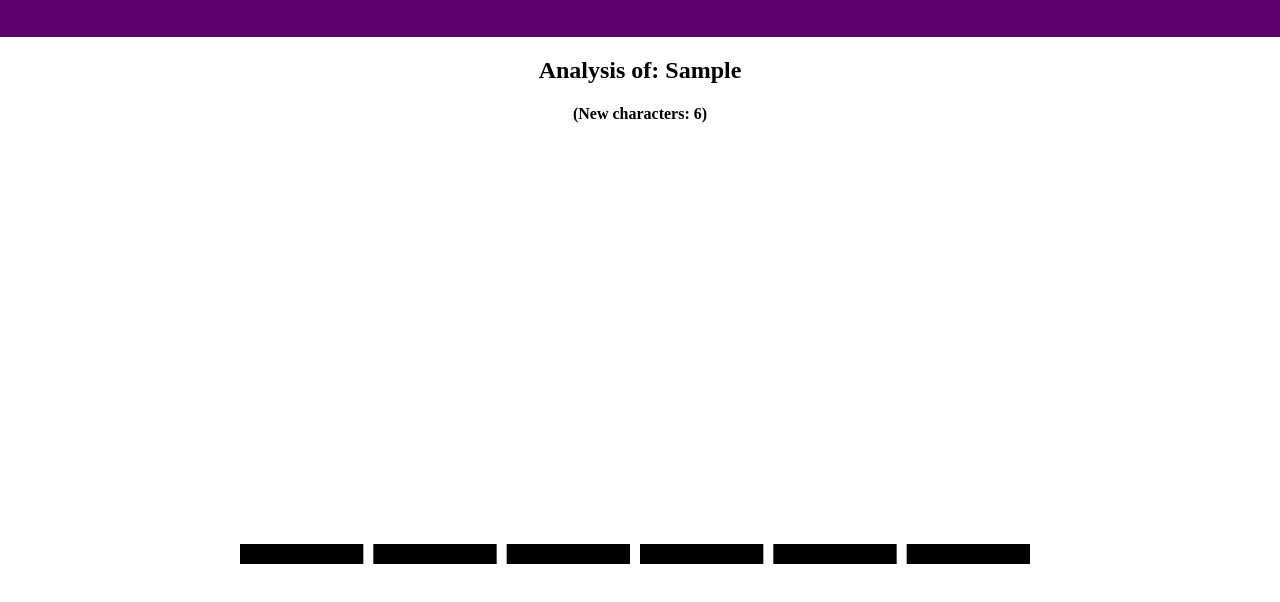
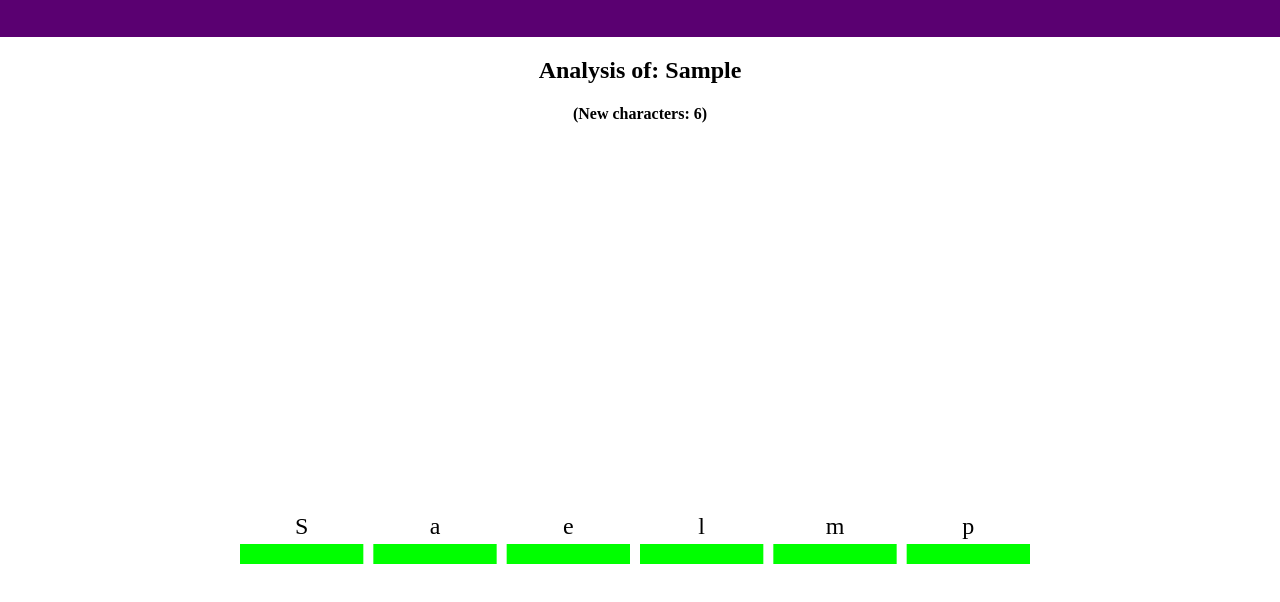
Before and after one commit to ethanblumenthal/character-frequencies, a plain HTML site: page index.html in a window 1280 px wide. Both pictures are taken after typing "Sample" into the empty fields and a click on the button "Count the Letters!". Shown: the part 154-756 px from the top of the page. Drawn offline with nearby package versions, Linux system fonts and the light colour scheme.

Commit message:
added text to svg

```diff
--- a/app.js
+++ b/app.js
@@ -35,12 +35,17 @@ d3.select('form')
             .exit()
             .remove();
 
-        letters
+        var letterEnter = letters
             .enter()
-            .append('rect')
+            .append('g')
                 .classed('letter', true)
                 .classed('new', true)
-            .merge(letters)
+
+        letterEnter.append('rect');
+        letterEnter.append('text');
+
+        letterEnter.merge(letters)
+            .select('rect')
                 .style('width', barWidth)
                 .style('height', function(d) {
                     return d.count * 20;
@@ -50,6 +55,19 @@ d3.select('form')
                 })
                 .attr('y', function(d) {
                     return height - d.count * 20;
+                });
+
+        letterEnter.merge(letters)
+            .select('text')
+                .attr('x', function(d, i) {
+                    return (barWidth + barPadding) * i + barWidth / 2;
+                })
+                .attr('text-anchor', 'middle')
+                .attr('y', function(d) {
+                    return height - d.count * 20 - 10;
+                })
+                .text(function(d) {
+                    return d.character;
                 });
 
         d3.select('#phrase')
--- a/style.css
+++ b/style.css
@@ -40,3 +40,7 @@ form > button:hover {
 .new rect {
   fill: #00ff00;
 }
+
+.new text {
+  font-size: 1.5em;
+}
```
